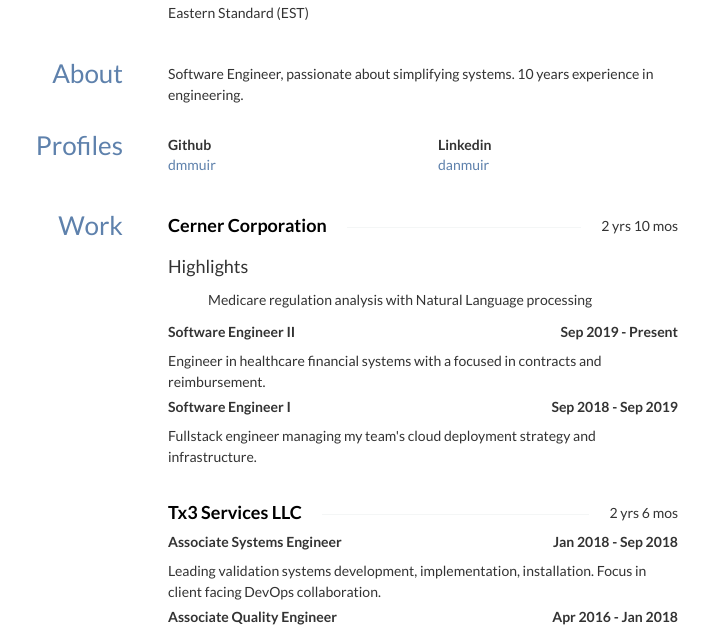
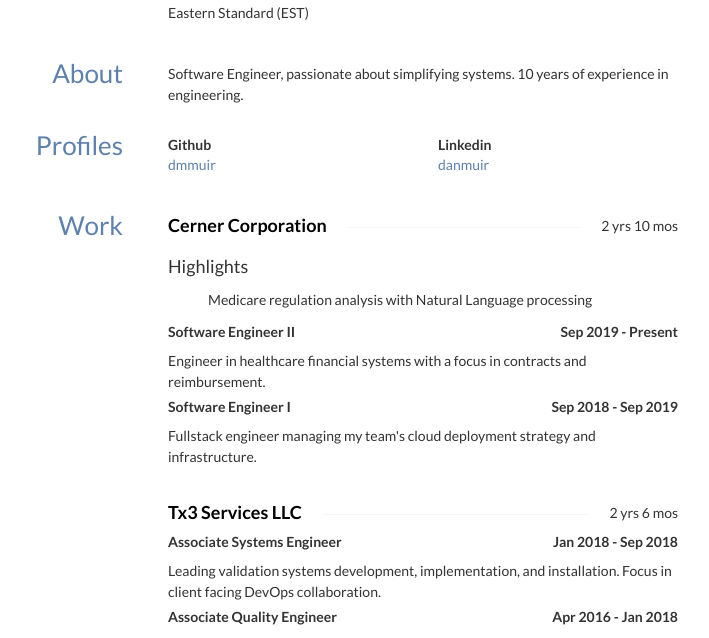
Before and after one commit to dmmuir/resume, a plain HTML site: page index.html in a window 1280 px wide. Shown: the part 313-951 px from the top of the page, without its empty margins (307-1016 px from the left). Drawn offline with nearby package versions, Linux system fonts and the light colour scheme; some icons are missing.

Commit message:
Update resume

```diff
--- a/index.html
+++ b/index.html
@@ -245,7 +245,7 @@
 			<h3>About</h3>
 		</aside>
 		<div class="col-sm-9">
-			<p>Software Engineer, passionate about simplifying systems. 10 years experience in engineering.</p>
+			<p>Software Engineer, passionate about simplifying systems. 10 years of experience in engineering.</p>
 		</div>
 	</section>
 	<section id="profiles" class="row">
@@ -302,7 +302,7 @@
 					</span>
 				</div>
 				<div class="summary">
-					<p>Engineer in healthcare financial systems with a focused in contracts and reimbursement.</p>
+					<p>Engineer in healthcare financial systems with a focus in contracts and reimbursement.</p>
 				</div>
 				<div class="position">
 					<span>
@@ -330,7 +330,7 @@
 					</span>
 				</div>
 				<div class="summary">
-					<p>Leading validation systems development, implementation, installation. Focus in client facing DevOps collaboration.</p>
+					<p>Leading validation systems development, implementation, and installation. Focus in client facing DevOps collaboration.</p>
 				</div>
 				<div class="position">
 					<span>
```
